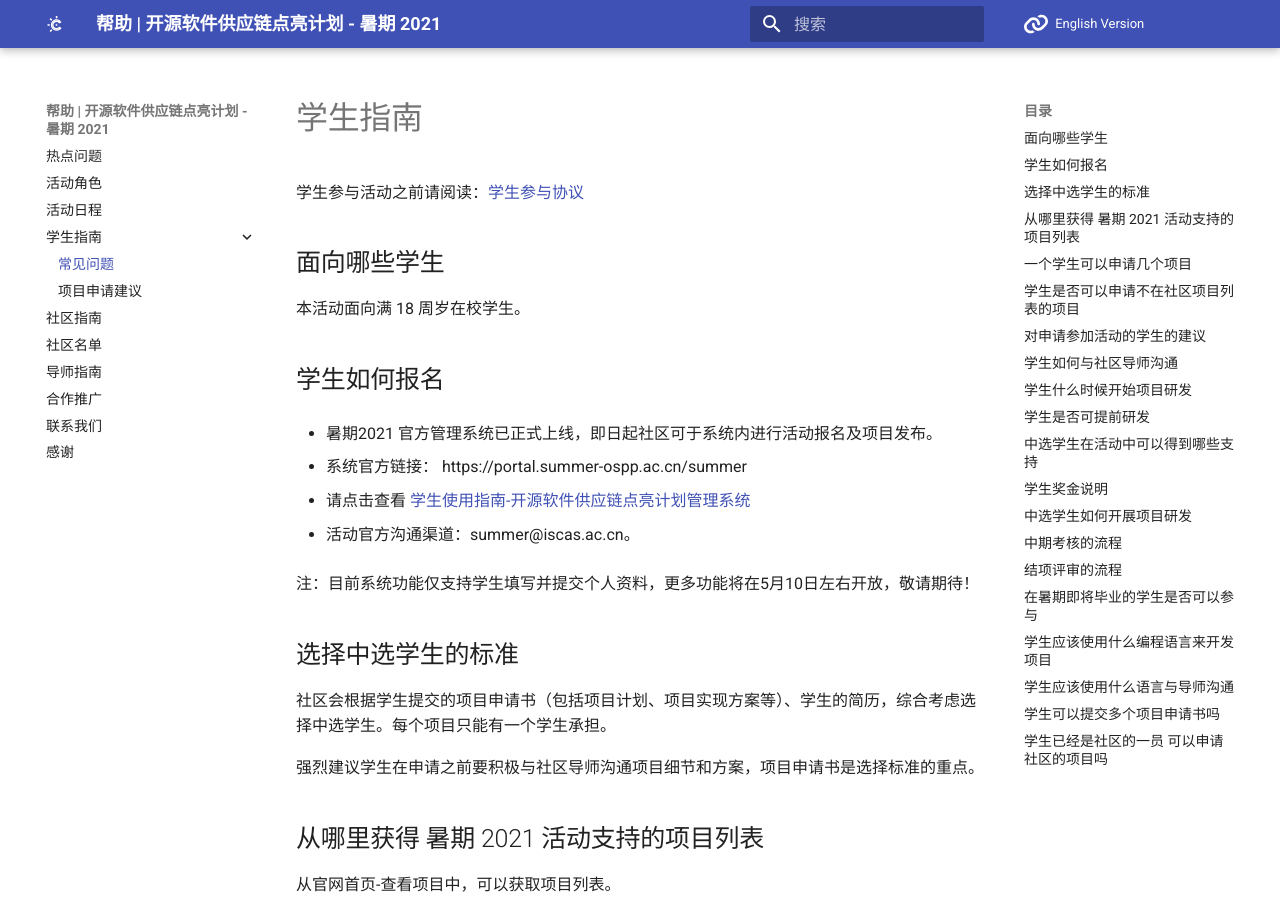
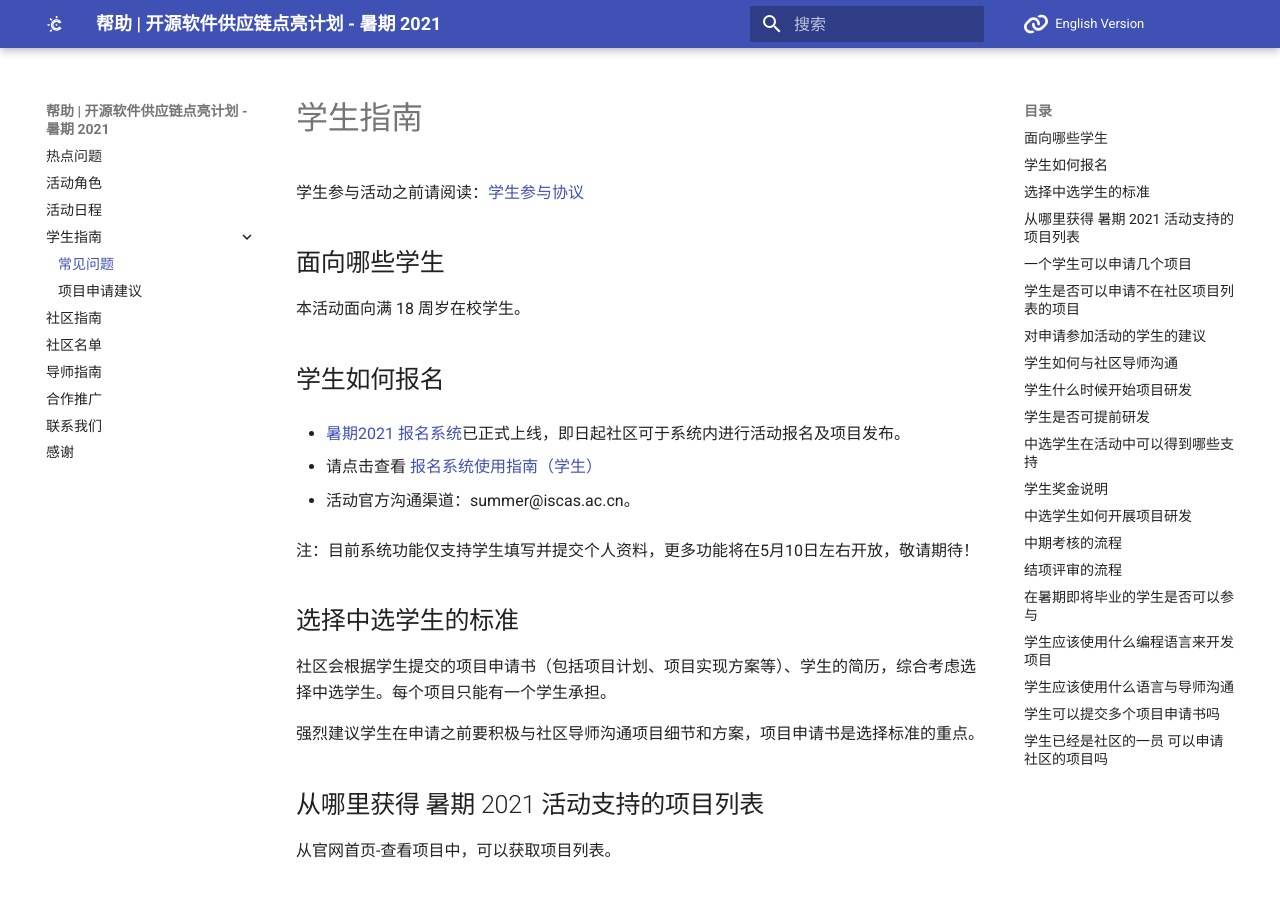
Before and after one commit to summer-ospp/help, an MkDocs documentation site: the page built from docs/student.md, in a window 1280 px wide and 900 px high. Built offline with MkDocs 1.6.1 and Material for MkDocs 9.7.7, drawn with Linux system fonts in a browser that asks for light colours; comment, search, counter and statistics services are not loaded.

Commit message:
Update student.md

```diff
--- a/docs/student.md
+++ b/docs/student.md
@@ -8,11 +8,9 @@
 
 ## 学生如何报名
 
-- 暑期2021 官方管理系统已正式上线，即日起社区可于系统内进行活动报名及项目发布。
+- [暑期2021 报名系统](https://portal.summer-ospp.ac.cn/summer/login)已正式上线，即日起社区可于系统内进行活动报名及项目发布。
 
-  - 系统官方链接： https://portal.summer-ospp.ac.cn/summer
-
-  - 请点击查看 [学生使用指南-开源软件供应链点亮计划管理系统](https://github.com/summer-ospp/help/blob/main/docs/assets/%E5%AD%A6%E7%94%9F%E4%BD%BF%E7%94%A8%E6%8C%87%E5%8D%97-%E5%BC%80%E6%BA%90%E8%BD%AF%E4%BB%B6%E4%BE%9B%E5%BA%94%E9%93%BE%E7%82%B9%E4%BA%AE%E8%AE%A1%E5%88%92%E7%AE%A1%E7%90%86%E7%B3%BB%E7%BB%9F.pdf)
+  - 请点击查看 [报名系统使用指南（学生）](https://github.com/summer-ospp/help/blob/main/docs/assets/%E5%AD%A6%E7%94%9F%E4%BD%BF%E7%94%A8%E6%8C%87%E5%8D%97-%E5%BC%80%E6%BA%90%E8%BD%AF%E4%BB%B6%E4%BE%9B%E5%BA%94%E9%93%BE%E7%82%B9%E4%BA%AE%E8%AE%A1%E5%88%92%E7%AE%A1%E7%90%86%E7%B3%BB%E7%BB%9F.pdf)
 
 - 活动官方沟通渠道：summer@iscas.ac.cn。
 
```
